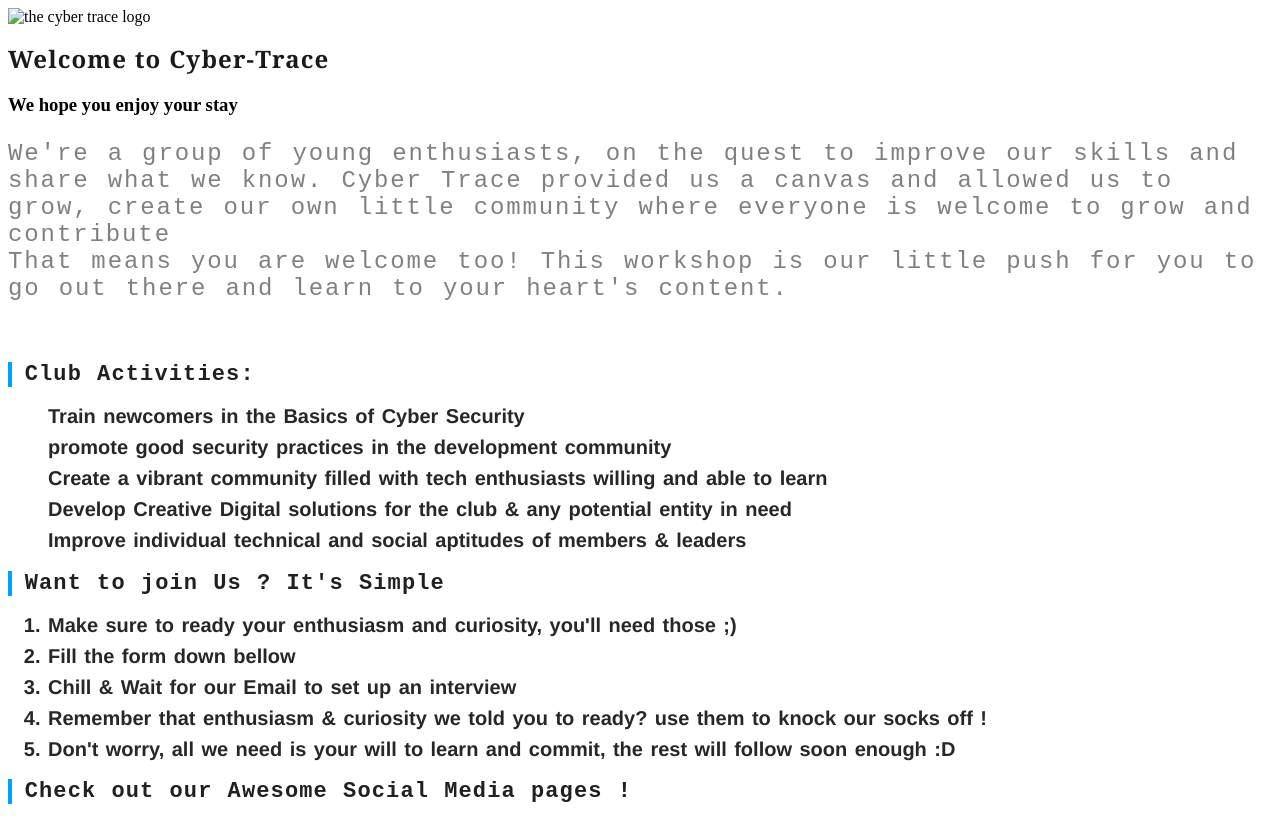
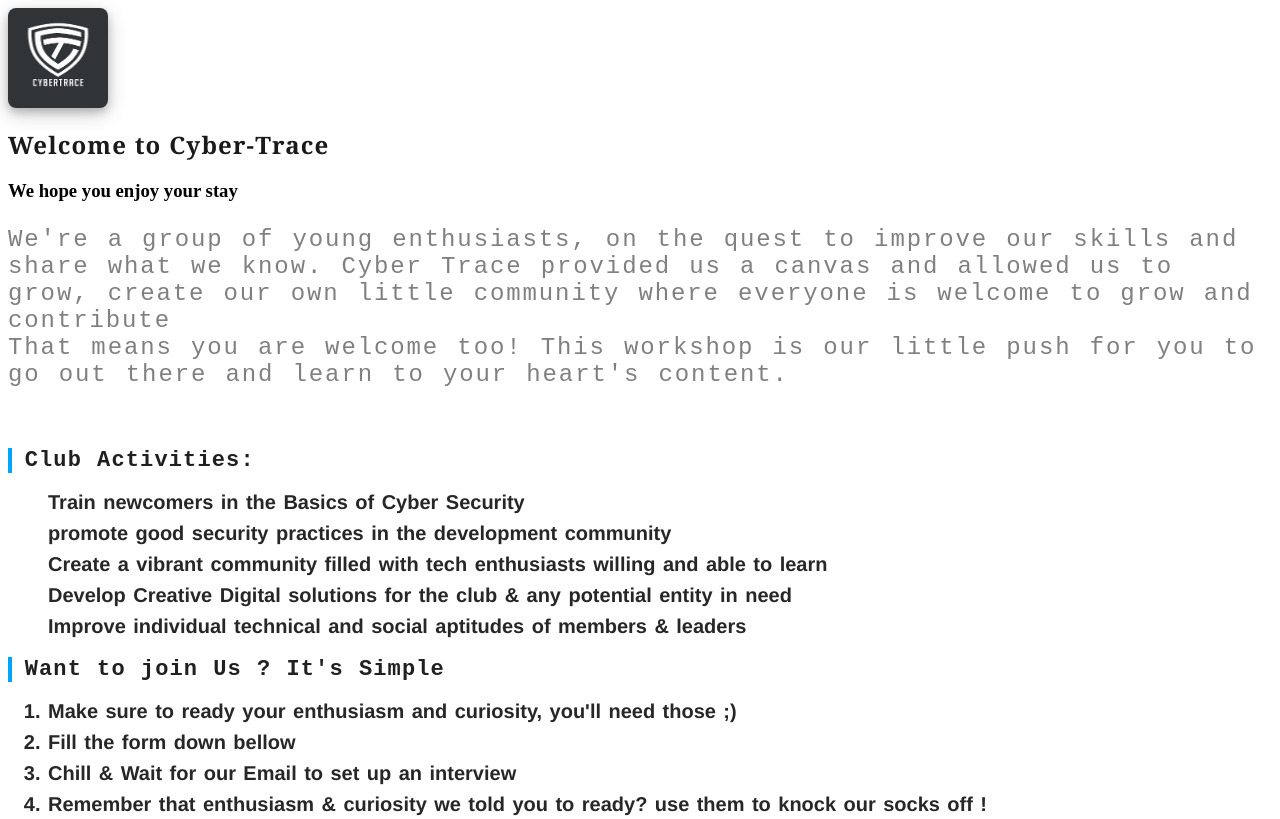
Before and after one commit to cyber-trace/cyberEvent-materials, a plain HTML site: page images/ex/index.html in a window 1280 px wide. Shown: the top 819 px of the page. Drawn offline with Linux system fonts and the light colour scheme.

Commit message:
styled the image

```diff
--- a/images/ex/index.html
+++ b/images/ex/index.html
@@ -8,7 +8,7 @@
 
   <body>
     <img
-      src="./src/Cyber.png"
+      src="../src/Cyber.png"
       alt="the cyber trace logo"
       width="100"
       height="100"
--- a/images/ex/solution.css
+++ b/images/ex/solution.css
@@ -70,3 +70,17 @@ input {
 input:focus {
   border: 2px rgb(0, 162, 255) solid;
 }
+img {
+  border-radius: 8px;
+  box-shadow: 0 4px 8px 0 rgba(0, 0, 0, 0.2), 0 6px 20px 0 rgba(0, 0, 0, 0.19);
+}
+/* first approach */
+/* img {
+  display: block;
+  margin-left: auto;
+  margin-right: auto;
+  margin-bottom: 100px;
+  height: 20%;
+  width: 30%;
+} */
+/* second approach:we make it like the navbar. we will see it in  next section */
```
Also changed, not shown: images/src/Cyber.png (renamed from images/img/img-1.png).
